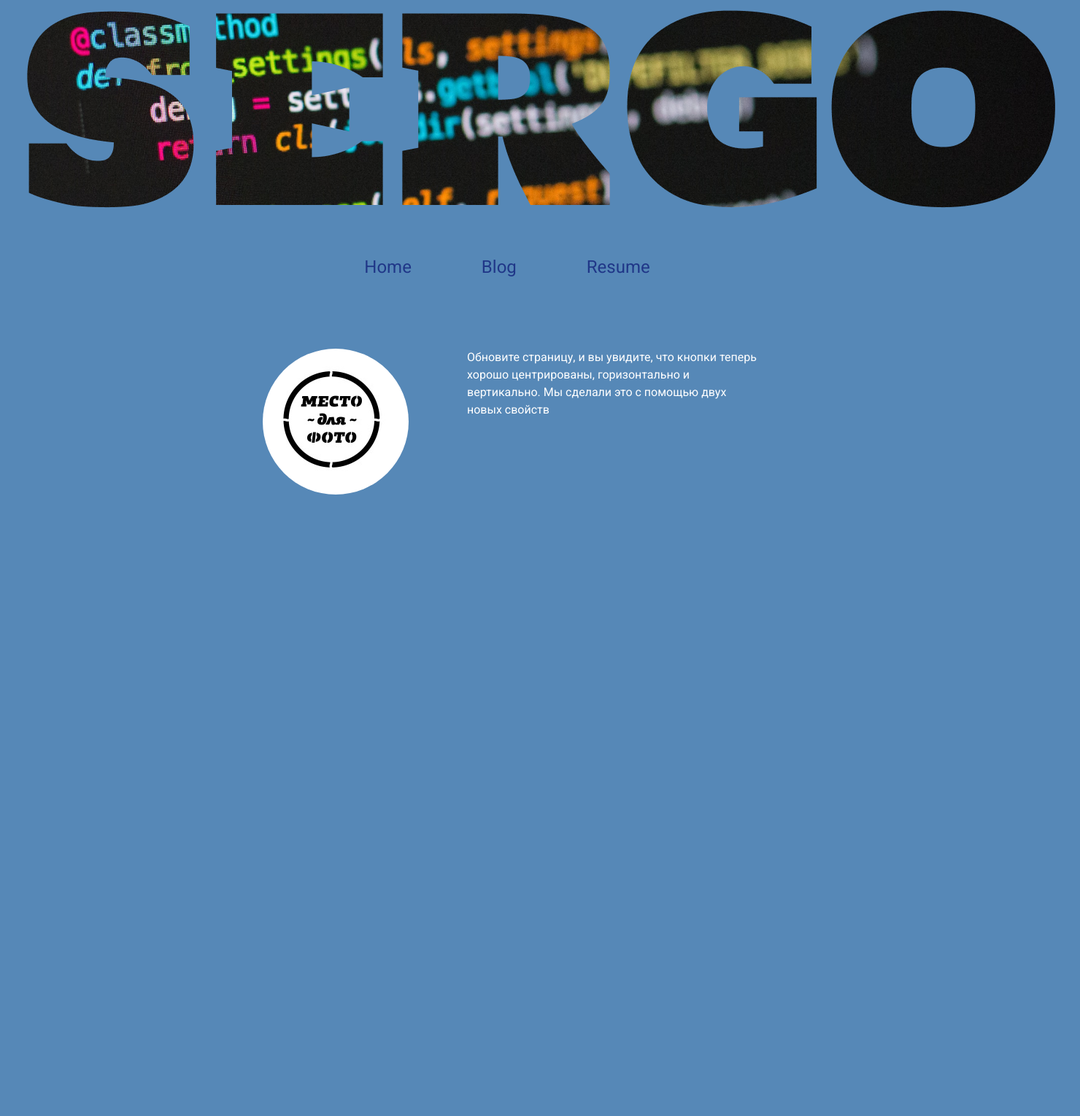
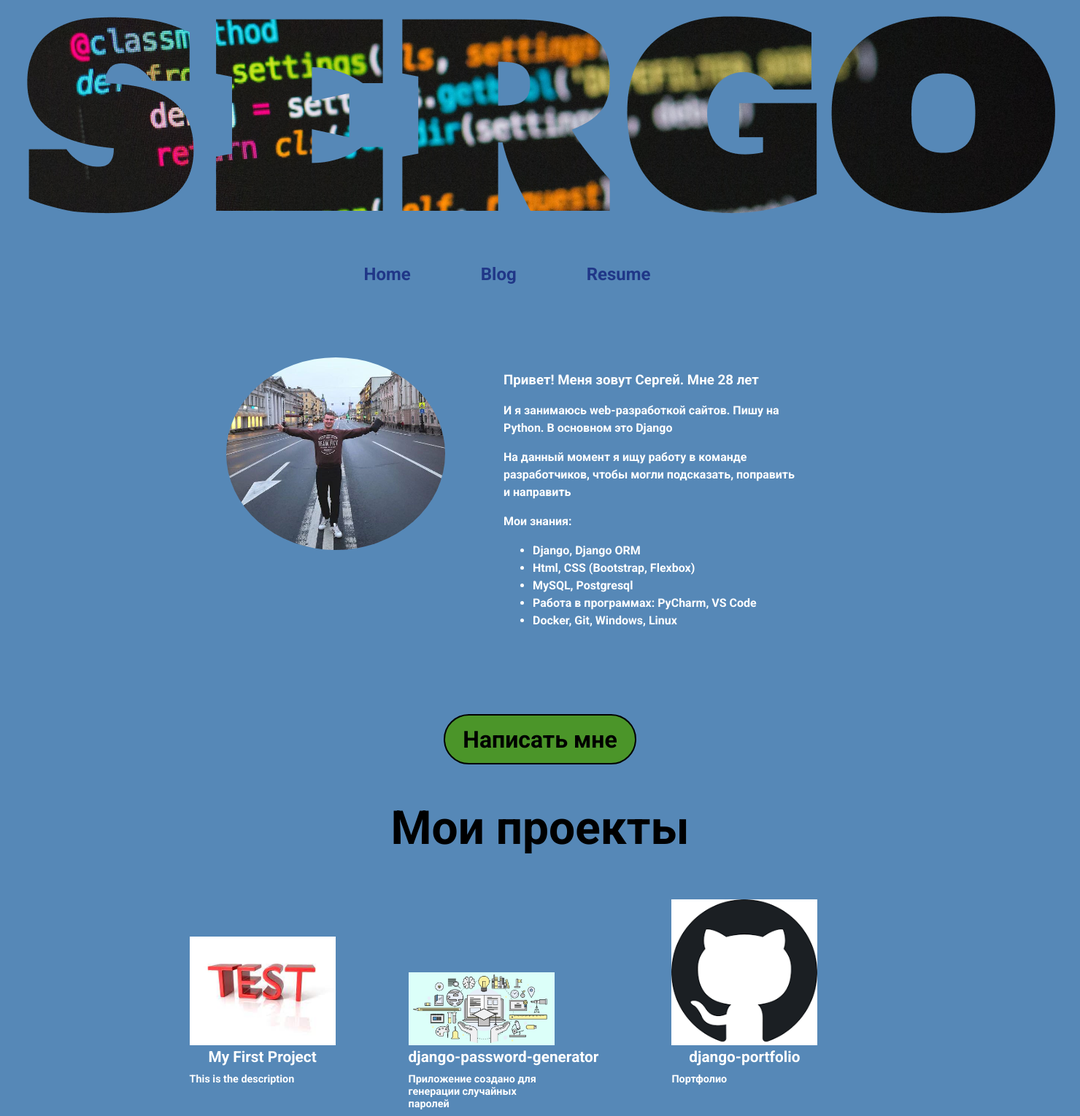
Before and after one commit to Cergo3301/django-portfolio, a Django app: page / in a window 1480 px wide. Shown: the whole page at 73% size. Before the commit the page ends 678 px from the top, so only its background shows below. Run offline with Django 4.2, Linux system fonts and the light colour scheme; data comes from the database, SQL or seed files in the repository.

Commit message:
home page complete design

```diff
--- a/portfolio/static/css/style.css
+++ b/portfolio/static/css/style.css
@@ -1,4 +1,6 @@
 /* RESET CSS */
+
+/*
 html, body, div, span, applet, object, iframe,
 h1, h2, h3, h4, h5, h6, p, blockquote, pre,
 a, abbr, acronym, address, big, cite, code,
@@ -19,8 +21,10 @@ time, mark, audio, video {
 	font: inherit;
 	vertical-align: baseline;
 }
+*/
+
 /* HTML5 display-role reset for older browsers */
-article, aside, details, figcaption, figure,
+/* article, aside, details, figcaption, figure,
 footer, header, hgroup, menu, nav, section {
 	display: block;
 }
@@ -41,7 +45,8 @@ q:before, q:after {
 table {
 	border-collapse: collapse;
 	border-spacing: 0;
-}
+} */
+
 
 /* STYLE */
 
@@ -53,6 +58,8 @@ font-family: 'Roboto', sans-serif;
 
 body {
 	background-color: #5688B7;
+	font-family: 'Roboto', sans-serif;
+	font-weight: bold;
 }
 
 header > img {
@@ -85,6 +92,8 @@ header > img {
 	text-decoration: underline;
 }
 
+/* ABOUT ME */
+
 .flex_aboume {
 	display: flex;
 	flex-direction: row;
@@ -93,7 +102,6 @@ header > img {
 }
 
 .flex_item {
-	align-items: flex-start;
 	margin-right: 80px;
 	max-width: 400px;
 	font-family: 'Roboto', sans-serif;
@@ -102,6 +110,73 @@ header > img {
 	line-height: 1.5em;
 }
 
-.flex_aboume  img {
+
+.flex_aboume img {
 	border-radius: 50%;
+	max-width: 300px;
+	max-height: 300px;
 }
+
+.btn-sendme {
+	display: flex;
+	flex-direction: row;
+	justify-content: center;
+	align-items: center;
+	color: black;
+	font-size: 32px;
+	background-color: #4B9529;
+	width: 260px;
+	height: 65px;
+	border: 2px solid black;
+	border-radius: 50px 50px 50px 50px;
+	text-decoration: none;
+}
+
+.btn-sendme:hover {
+	background-color: black;
+	color: #4B9529;
+}
+
+/* PROJECTS */
+
+.projects {
+	margin-top: 60px;
+	display: flex;
+	flex-direction: row;
+	justify-content: center;
+	align-items: baseline;
+}
+
+.projects-title {
+	margin-top: 50px;
+	text-align: center;
+	font-size: 4em;
+}
+
+.projects img {
+	max-width: 200px;
+	max-height: 200px;
+}
+
+.project-card {
+	margin-right: 100px
+}
+
+.project-card a {
+	text-decoration: none;
+	color: white;
+}
+.project-card a::after, ::before, :active, :visited {
+	color: white;
+}
+
+.card-title {
+	text-align: center;
+	font-size: 1.3em;
+	margin-bottom: 10px;
+}
+
+.card-description {
+	font-size: 0.9em;
+	max-width: 200px;
+}
--- a/portfolio/templates/portfolio/base.html
+++ b/portfolio/templates/portfolio/base.html
@@ -6,6 +6,7 @@
     <link rel="preconnect" href="https://fonts.googleapis.com">
     <link rel="preconnect" href="https://fonts.gstatic.com" crossorigin>
     <link href="https://fonts.googleapis.com/css2?family=Roboto&display=swap" rel="stylesheet">
+    <link href="https://fonts.googleapis.com/css2?family=Roboto:wght@700&display=swap" rel="stylesheet">
     <link href="{% static 'css/style.css' %}" rel="stylesheet"/>
     <title>Title</title>
 </head>
--- a/portfolio/templates/portfolio/portfolio.html
+++ b/portfolio/templates/portfolio/portfolio.html
@@ -3,44 +3,52 @@
 
 {% block content %}
 
-<!--<div class="aboutme">-->
-<!--    <div class="avatar">-->
-<!--        <img src="{% static 'portfolio/img1.jpg' %}">-->
-<!--    </div>-->
-<!--</div>-->
-
 <div class="flex_aboume">
     <div class="flex_item">
-        <img src="{% static 'portfolio/img1.jpg' %}">
+        <img src="{% static 'portfolio/avatar.jpg' %}">
     </div>
     <div class="flex_item">
-        Обновите страницу, и вы увидите, что кнопки теперь хорошо центрированы, горизонтально и вертикально. Мы сделали это с помощью двух новых свойств
+        <h3>Привет! Меня зовут Сергей. Мне 28 лет</h3>
+        <p>И я занимаюсь web-разработкой сайтов. Пишу на Python. В основном это Django</p>
+        <p>На данный момент я ищу работу в команде разработчиков, чтобы могли подсказать, поправить и направить</p>
+        <p>Мои знания: <br></p>
+        <ul class="list">
+            <li>Django, Django ORM</li>
+            <li>Html, CSS (Bootstrap, Flexbox)</li>
+            <li>MySQL, Postgresql</li>
+            <li>Работа в программах: PyCharm, VS Code</li>
+            <li>Docker, Git, Windows, Linux</li>
+        </ul>
+
     </div>
 
 </div>
+<div class="flex_aboume">
+    <a href="#" class="btn-sendme">Написать мне</a>
+</div>
 
-<!--<h3 class="text-center">Мои проекты</h3>-->
-<!--<div class="container text-center ">-->
-<!--     <div class="row">-->
-<!--         {% for proj in projects %}-->
-<!--        <div class="col ">-->
-<!--            <div class="col">-->
-<!--                {% if proj.url %}-->
-<!--                <a href="{{ proj.url }}" target="_blank"><img src="{{ proj.image.url }}" alt="..." class="img-thumbnail"></a>-->
-<!--                {% else %}-->
-<!--                <img src="{{ proj.image.url }}" alt="ссылки нет :(" class="img-thumbnail">-->
-<!--                {% endif %}-->
-<!--            </div>-->
-<!--            <div class="col">-->
-<!--                <h3>{{ proj.title }}</h3>-->
-<!--            </div>-->
-<!--            <div class="col ">-->
-<!--                {{ proj.description }}-->
-<!--            </div>-->
-<!--        </div>-->
-<!--          {% endfor %}-->
-<!--     </div>-->
-<!--</div>-->
+<div class="projects-title">Мои проекты</div>
+<div class="projects">
+    {% for proj in projects %}
+        <div class="project-card">
+            <div>
+                {% if proj.url %}
+                    <a href="{{ proj.url }}" target="_blank"><img src="{{ proj.image.url }}" alt="...">
+                {% else %}
+                    <img src="{{ proj.image.url }}" alt="ссылки нет :(">
+                {% endif %}
+            </div>
+            <div class="card-title">
+                {{ proj.title }}
+            </div>
+            <div class="card-description">
+                {{ proj.description }}
+            </div>
+        </div>
+    {% endfor %}
+
+
+</div>
 
 
 {% endblock %}
```
Also changed, not shown: portfolio/static/portfolio/avatar.jpg (added).
